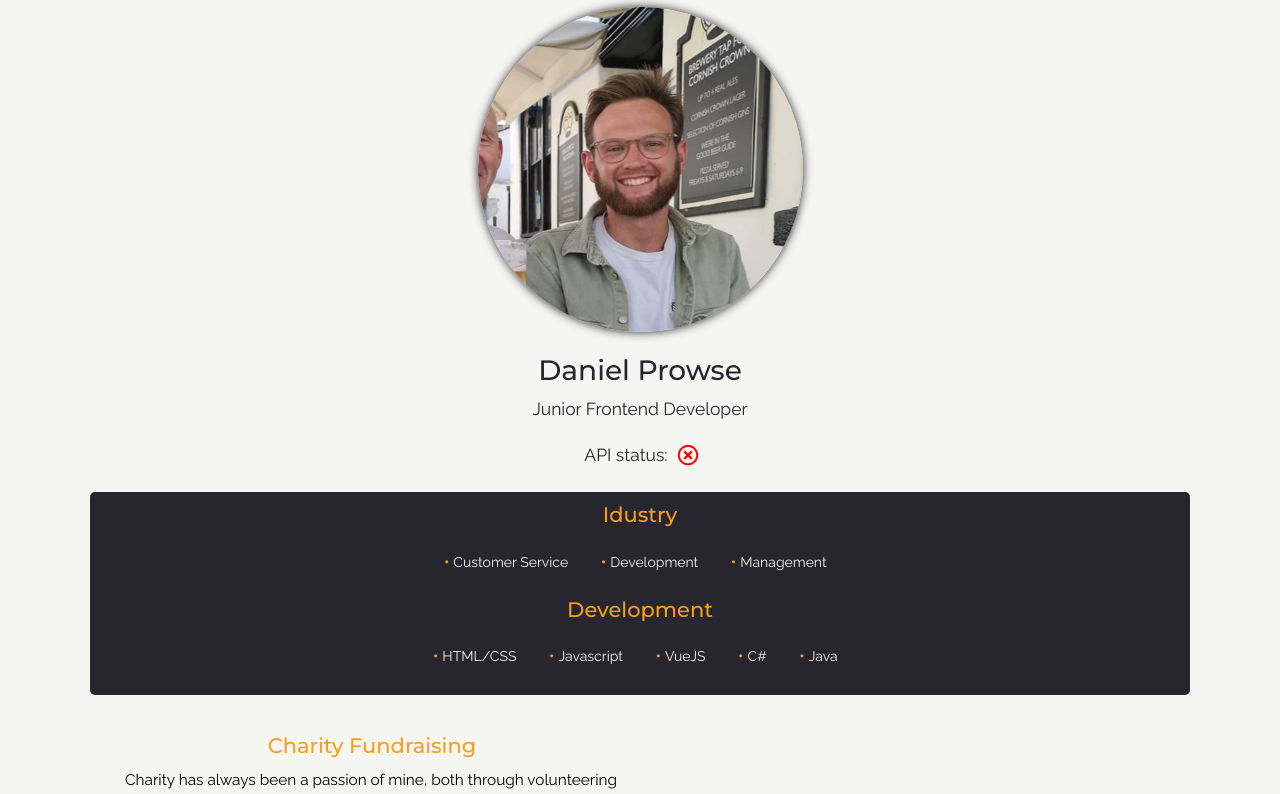
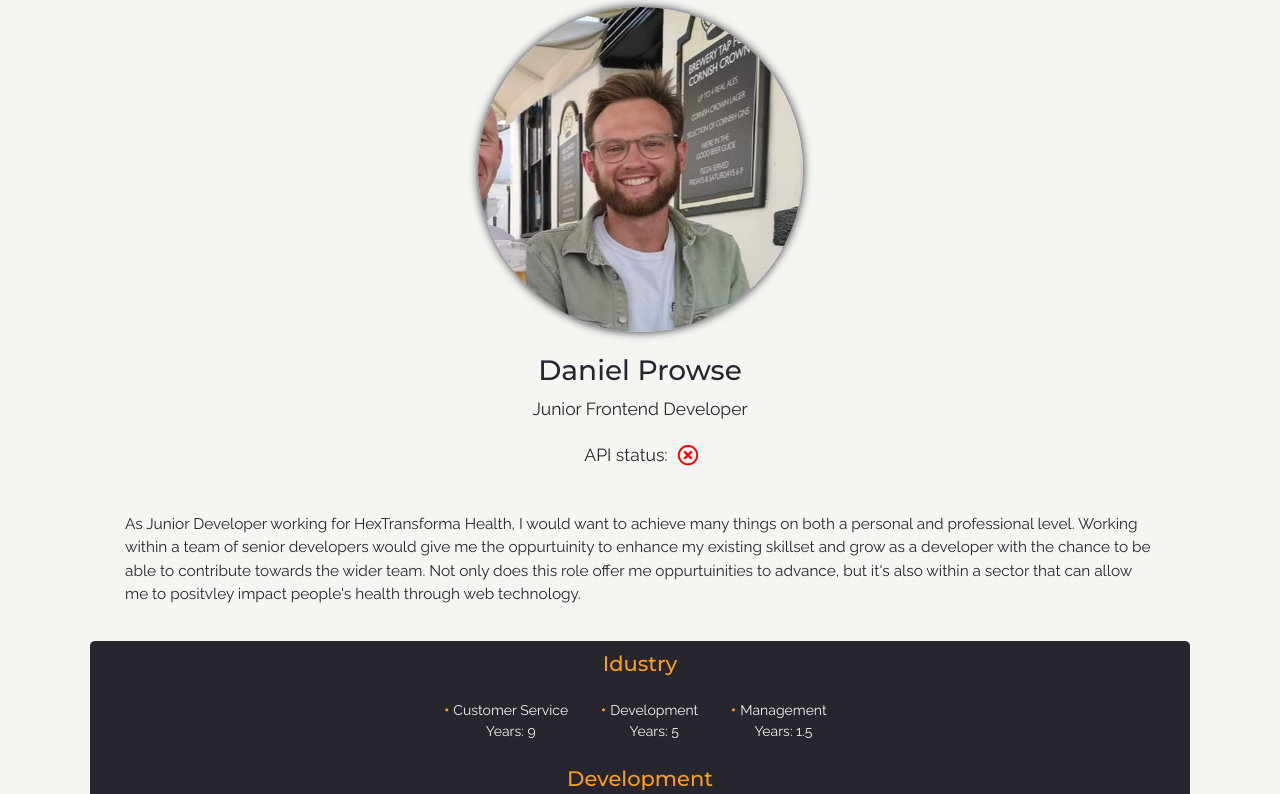
Before and after one commit to danprowse/profile-page-hex-coding-challenge, a React (Create React App) app: page / in a window 1280 px wide. Shown: the top 794 px of the page. Built offline with nearby package versions, Linux system fonts and the light colour scheme; no server answers.

Commit message:
what i want to achieve from the job role added

```diff
--- a/src/components/Userinfo.jsx
+++ b/src/components/Userinfo.jsx
@@ -34,6 +34,11 @@ export default function Userinfo() {
         <div className="api-active-container">
           <p>API status:</p> {apiActive ? <i className="far fa-check-circle icon icon-tick"></i> : <i className="far fa-times-circle icon icon-cross"></i>}
         </div>
+        <div className="expectations">
+          As Junior Developer working for HexTransforma Health, I would want to achieve many things on both a personal and
+          professional level. Working within a team of senior developers would give me the oppurtuinity to enhance my existing skillset and grow as a developer with the chance to be able to contribute towards
+          the wider team. Not only does this role offer me oppurtuinities to advance, but it's also within a sector that can allow me to positvley impact people's health through web technology.
+        </div>
       </div>
     </section>
   )
--- a/src/components/css/Userinfo.css
+++ b/src/components/css/Userinfo.css
@@ -15,6 +15,11 @@
 }
 .profile-pic-container {
   flex: 1;
+}
+.expectations {
+  padding: 1rem;
+  margin: 1rem;
+  font-size: 1.1rem;
 }
 .profile-pic {
   max-height: 325px;
--- a/src/components/skills/SkillsBar.jsx
+++ b/src/components/skills/SkillsBar.jsx
@@ -8,7 +8,10 @@ export default function SkillsBar({ skills }) {
         {skillbar.skills.map((skill) => (
           <div key={skill.name} className="skill">
             <ul className="skill-list">
-              <li >{skill.name}</li>
+              <li>
+                {skill.name}
+                <p>Years: {skill.years}</p>
+              </li>
             </ul>
           </div>
         ))}
```
